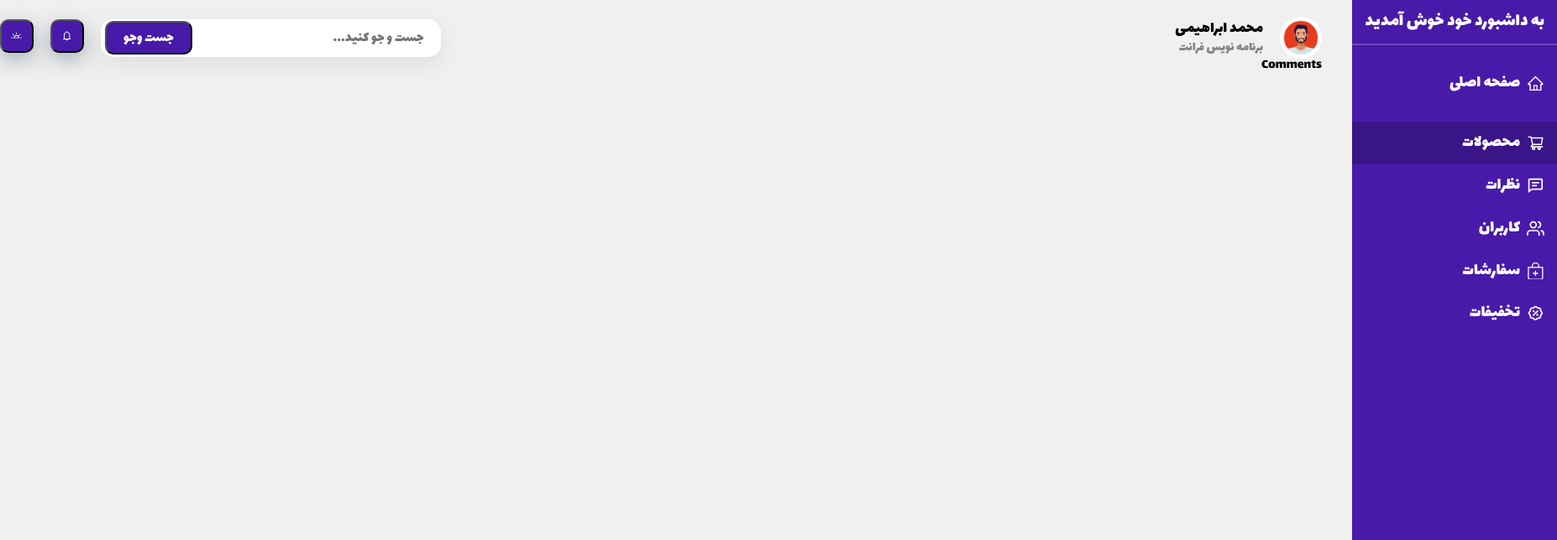
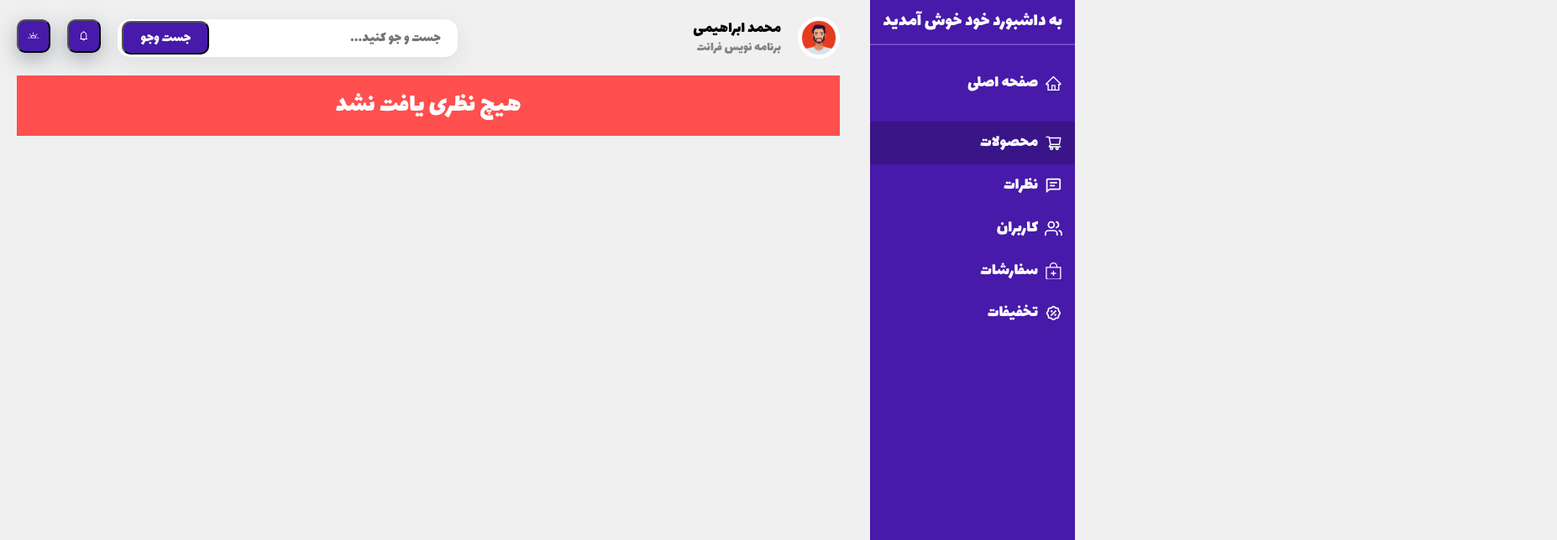
Before and after one commit to MohamadDesign/persiancms, a React (Create React App) app: page /comments in a window 1280 px wide. Shown: the top 644 px of the page at 84% size, 1854 px wide, since content can reach past the window. Built offline with nearby package versions, Linux system fonts and the light colour scheme.

Commit message:
add error box and fix width bug

```diff
--- a/public/index.html
+++ b/public/index.html
@@ -28,7 +28,6 @@
   </head>
   <body>
     <noscript>You need to enable JavaScript to run this app.</noscript>
-    <div id="root"></div>
     <!--
       This HTML file is a template.
       If you open it directly in the browser, you will see an empty page.
--- a/src/Components/Comments/Comments.jsx
+++ b/src/Components/Comments/Comments.jsx
@@ -1,6 +1,11 @@
 import React from "react";
 import "./Comments.css";
+import ErrorBox from "../ErrorBox/ErrorBox";
 
 export default function Comments() {
-  return <div>Comments</div>;
+  return (
+    <>
+      <ErrorBox msg="هیچ نظری یافت نشد" />
+    </>
+  );
 }
--- a/src/Components/Discount/Discount.jsx
+++ b/src/Components/Discount/Discount.jsx
@@ -1,6 +1,11 @@
 import React from "react";
 import "./Discount.css";
+import ErrorBox from "../ErrorBox/ErrorBox";
 
 export default function Discount() {
-  return <div>Discount</div>;
+  return (
+    <>
+      <ErrorBox msg="هیچ تخفیف یافت نشد" />
+    </>
+  );
 }
--- /dev/null
+++ b/src/Components/ErrorBox/ErrorBox.css
@@ -0,0 +1,8 @@
+.empty-err-box {
+  font-size: 2rem;
+  background-color: #ff4f4f;
+  margin-top: 20px;
+  padding: 20px;
+  color: var(--white);
+  text-align: center;
+}
--- /dev/null
+++ b/src/Components/ErrorBox/ErrorBox.jsx
@@ -0,0 +1,10 @@
+import React from "react";
+import "./ErrorBox.css";
+
+export default function ErrorBox({ msg }) {
+  return (
+    <div className="empty-err-box">
+      <h1>{msg}</h1>
+    </div>
+  );
+}
--- a/src/Components/Header/Header.css
+++ b/src/Components/Header/Header.css
@@ -2,7 +2,6 @@
   display: flex;
   align-items: center;
   justify-content: space-between;
-  width: 225%;
 }
 
 .admin-profile {
@@ -61,7 +60,7 @@
   align-items: center;
   font-size: 1.1rem;
   width: 135px;
-  height: 40px  ;
+  height: 40px;
   border-radius: 10px;
   background-color: var(--blue);
   color: var(--white);
--- a/src/Components/Orders/Orders.jsx
+++ b/src/Components/Orders/Orders.jsx
@@ -1,6 +1,11 @@
 import React from "react";
 import "./Orders.css";
+import ErrorBox from "../ErrorBox/ErrorBox";
 
 export default function Orders() {
-  return <div>Orders</div>;
+  return (
+    <>
+      <ErrorBox msg="هیچ سفارشی یافت نشد" />
+    </>
+  );
 }
--- a/src/Components/Products/Products.jsx
+++ b/src/Components/Products/Products.jsx
@@ -1,6 +1,11 @@
 import React from "react";
 import "./Products.css";
+import ErrorBox from "../ErrorBox/ErrorBox";
 
 export default function Products() {
-  return <div>Products</div>;
+  return (
+    <>
+      <ErrorBox msg="هیچ محصولی یافت نشد" />
+    </>
+  );
 }
--- a/src/Components/Users/Users.jsx
+++ b/src/Components/Users/Users.jsx
@@ -1,6 +1,11 @@
 import React from "react";
 import "./Users.css";
+import ErrorBox from "../ErrorBox/ErrorBox";
 
 export default function Users() {
-  return <div>Users</div>;
+  return (
+    <>
+      <ErrorBox msg="هیچ کاربری یافت نشد" />
+    </>
+  );
 }
--- a/src/index.js
+++ b/src/index.js
@@ -6,7 +6,7 @@ import App from "./App";
 import reportWebVitals from "./reportWebVitals";
 import "./custom.css";
 
-const root = ReactDOM.createRoot(document.getElementById("root"));
+const root = ReactDOM.createRoot(document.querySelector("body"));
 root.render(
   <React.StrictMode>
     <BrowserRouter>
```
